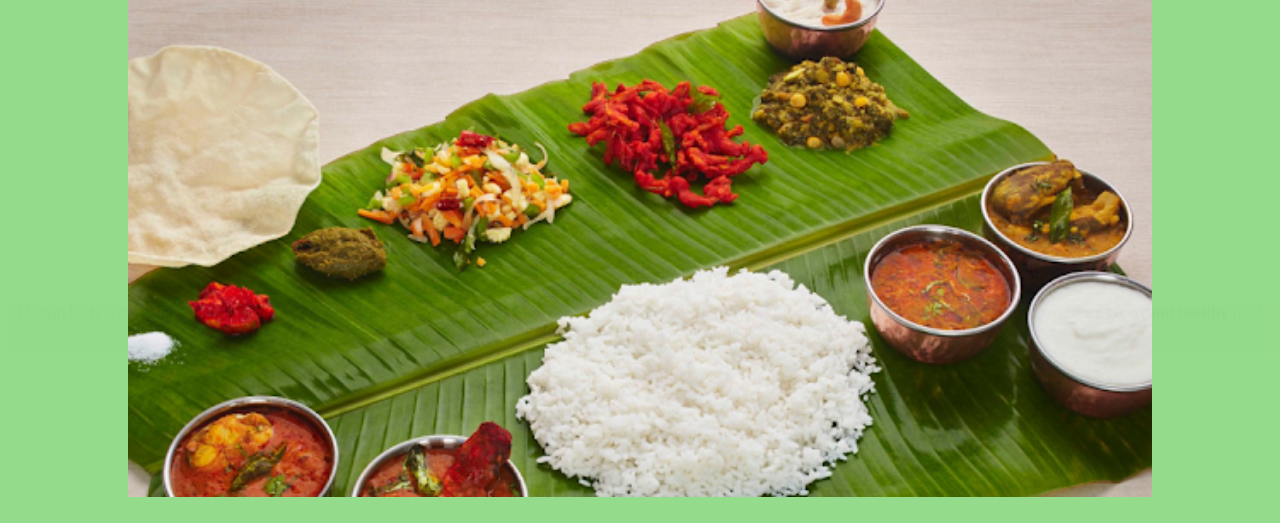
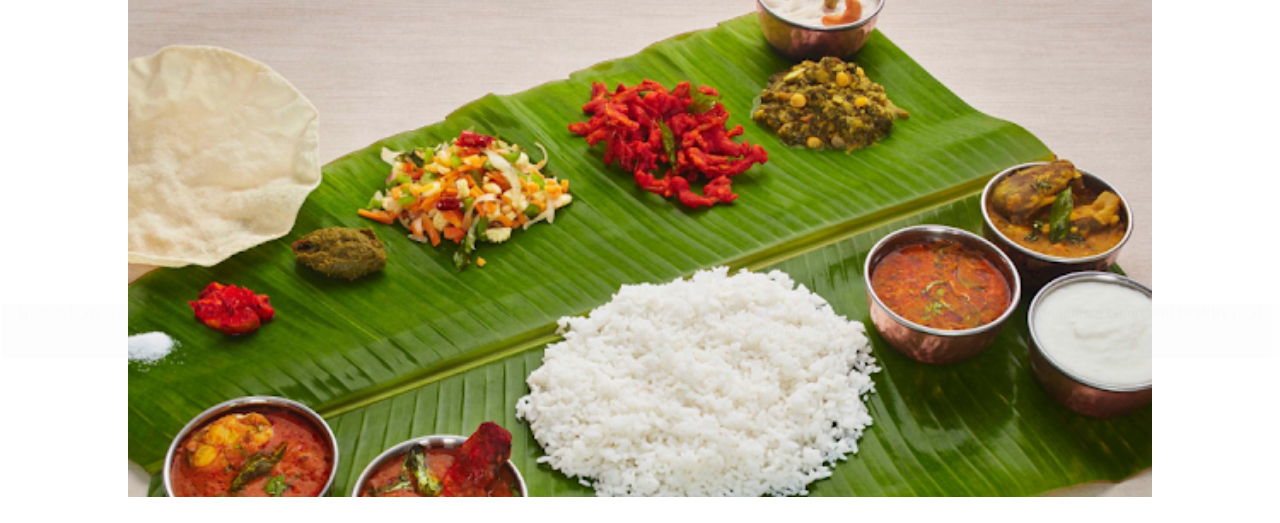
Before and after one commit to vignesha399/FOODiE, a plain HTML site: page index.html in a window 1280 px wide. Shown: the part 75-598 px from the top of the page. Drawn offline with Linux system fonts and the light colour scheme.

Commit message:
Update csssheet.css

```diff
--- a/csssheet.css
+++ b/csssheet.css
@@ -1,6 +1,6 @@
 /* some styles is include internal stylesheet */
 *{ margin: 0%; padding: 0%; box-sizing: border-box; font-family: 'Times New Roman', Times, serif;}
-body{ background-color:rgb(148, 219, 139); }
+body{ background-color: white; }
 form{ text-align: center; background: lightgreen; font-family: 'Times New Roman', Times, serif; font-size: xx-large; position: absolute; top: 50%; left: 50%; transform: translate(-50%, -50%); color: black;}
 form > fieldset > a{float:right; font-size: 50%; text-decoration: none;}
 form > fieldset > a:hover{float:right; font-size: 50%; text-decoration: underline;}
```
